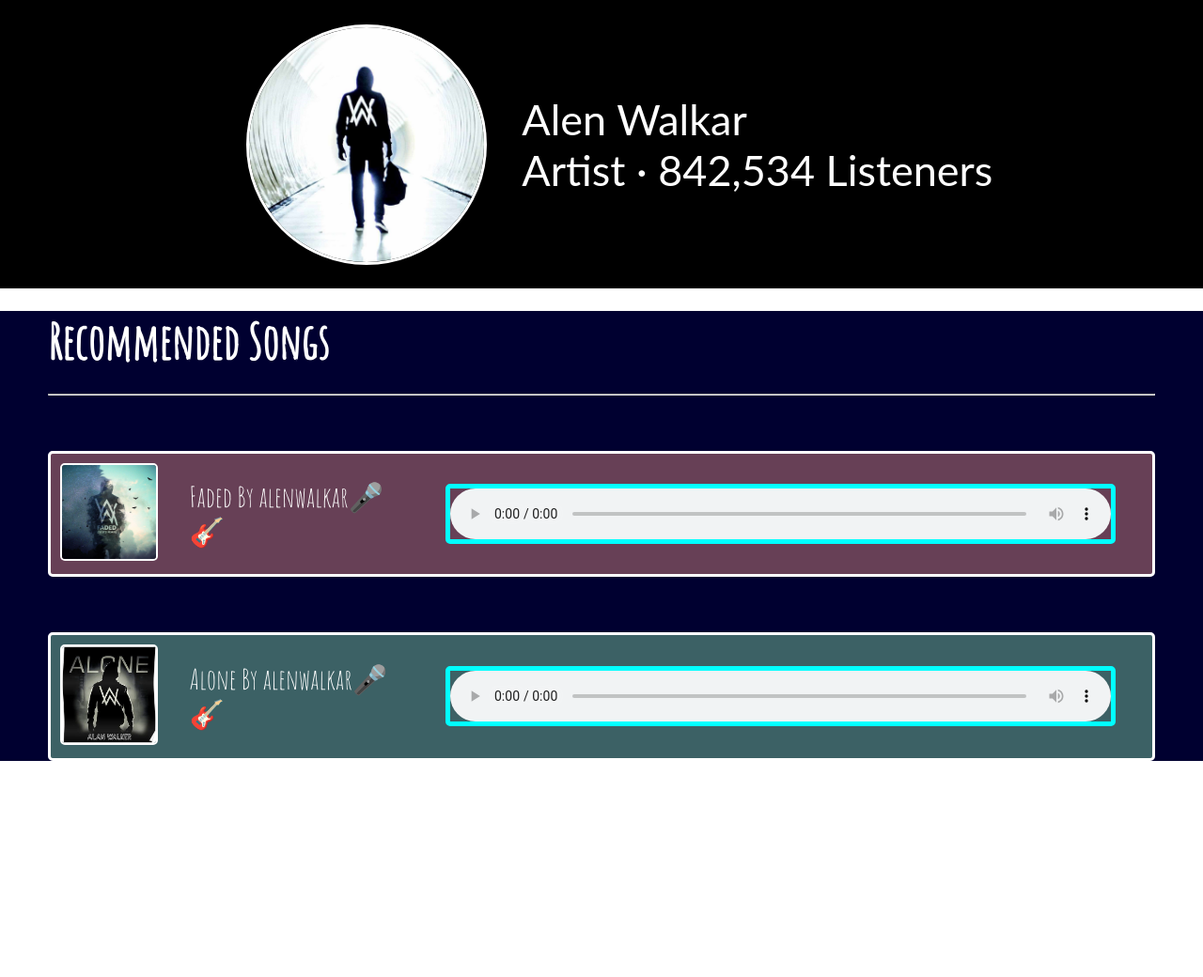
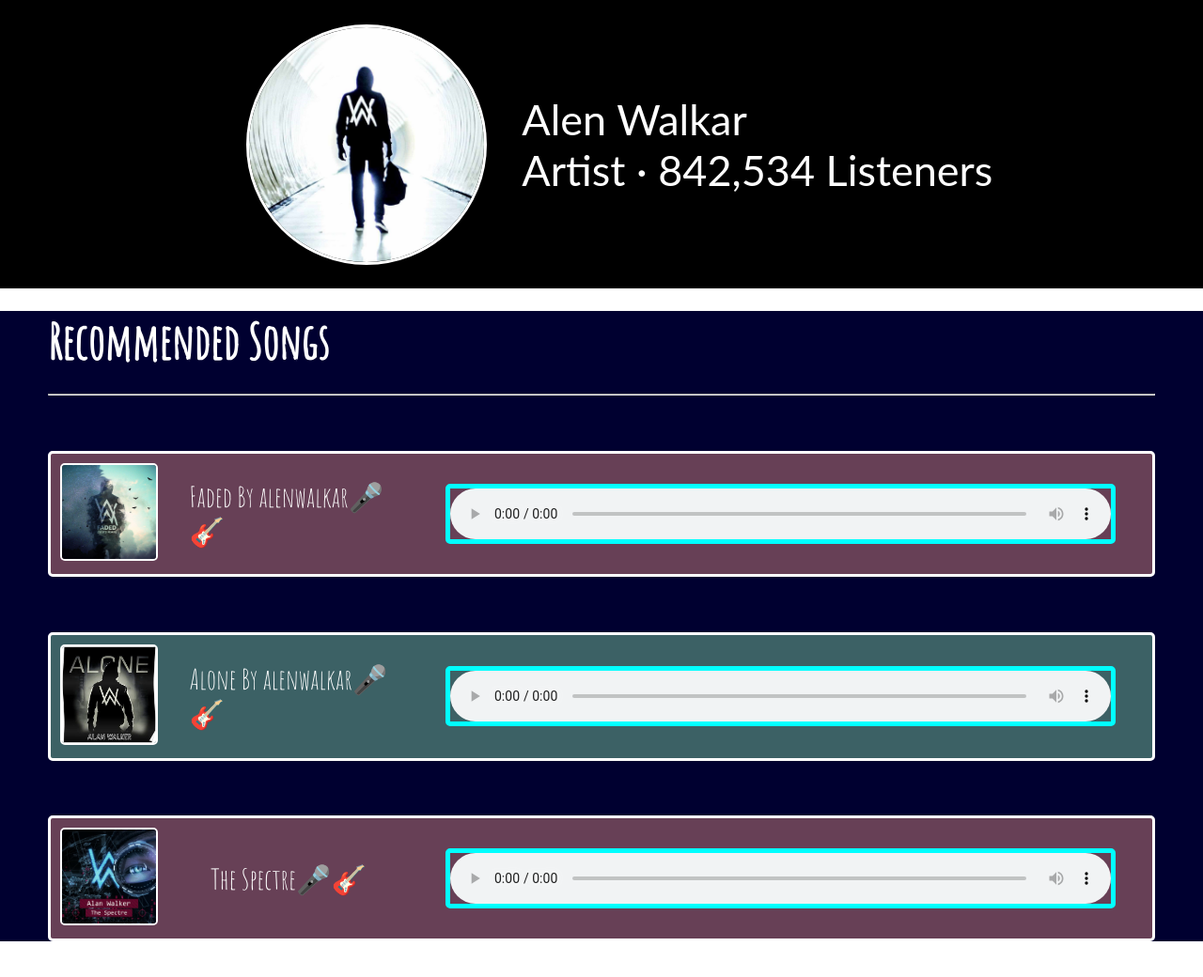
Before and after one commit to codeanmolgupta/Music-Website, a plain HTML site: page alenwalkar/alenwalkar.html in a window 1280 px wide. Shown: the whole page at 94% size. Before the commit the page ends 868 px from the top, so only its background shows below. Drawn offline with Linux system fonts and the light colour scheme; a web font is replaced by a local one.

Commit message:
added new song of artist alen walkar

```diff
--- a/alenwalkar/alenwalkar.css
+++ b/alenwalkar/alenwalkar.css
@@ -99,6 +99,41 @@ margin: auto;
     margin: 10px;
 }
 
+/* The Spectre */
+.the_spectre{
+    border: 3px solid white;
+    border-radius: 5px;
+    margin: 5% 0;
+    display: flex;
+    background-color: #674056;
+    }
+
+    .the_spectre-audio{
+        width: 60%;
+    border: 5px solid aqua;
+    border-radius: 5px;
+    display: flex;
+    margin: auto;
+    }
+
+    .text-the_spectre{
+        font-size: 30px;
+        font-family: 'Amatic SC', cursive;
+        color: white;
+        align-items: center;
+        justify-content: center;
+        display: flex;
+        width: 18%;
+        margin: 2%;
+    }
+
+
+    .image-the_spectre img{
+        width: 100px;
+        border: 2px solid white;
+        border-radius: 5px;
+        margin: 10px;
+    }
 
 
 /* Alone */
--- a/alenwalkar/alenwalkar.html
+++ b/alenwalkar/alenwalkar.html
@@ -37,6 +37,12 @@
 <audio src="/alenwalkar/song/alone.mp3" controls loop class="alone-audio"></audio>
 </div>
 
+<!-- The Spectre -->
+<div class="the_spectre">
+    <div class="image-the_spectre"><img src="/alenwalkar/image/The Spectre.jpg" alt=""></div>
+    <div class="text-the_spectre">The Spectre🎤🎸</div>
+<audio src="/alenwalkar/song/The Spectre.mp3" controls loop class="the_spectre-audio"></audio>
+</div>
 
    </div>
 
```
Also changed, not shown: alenwalkar/image/The Spectre.jpg (added), 1 other file.
